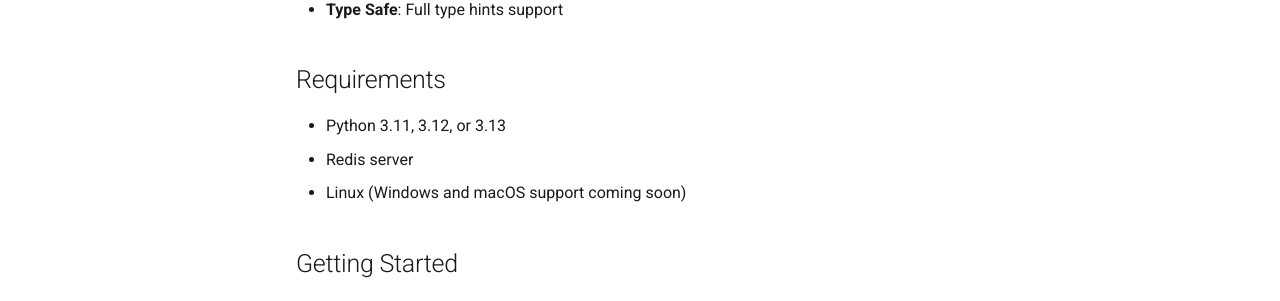
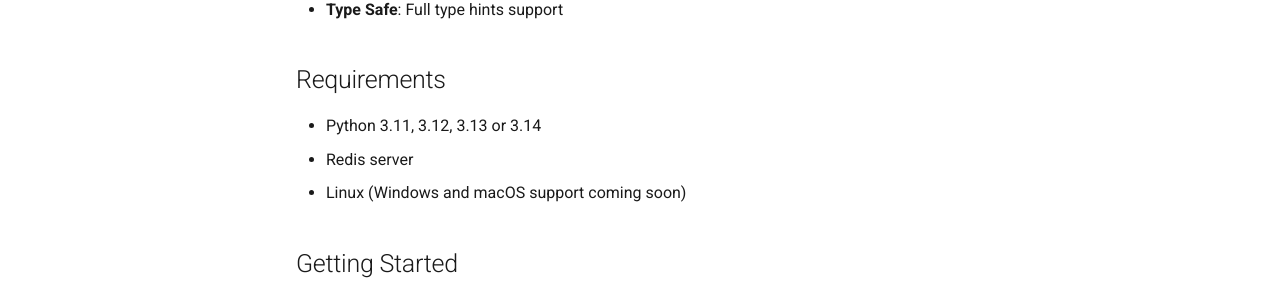
Before and after one commit to CCXLV/fluxqueue, an MkDocs documentation site: the page built from docs/index.md, in a window 1280 px wide and 900 px high, scrolled down 766 px. Shown: the part 391-692 px from the top of the window. Built offline with MkDocs 1.6.1 and Material for MkDocs 9.7.7, drawn with Linux system fonts in a browser that asks for light colours; comment, search, counter and statistics services are not loaded.

Commit message:
Update python versions in docs (#73)

```diff
--- a/docs/index.md
+++ b/docs/index.md
@@ -32,7 +32,7 @@ FluxQueue is a task queue for Python that gets out of your way. The Rust core ma
 
 ## Requirements
 
-- Python 3.11, 3.12, or 3.13
+- Python 3.11, 3.12, 3.13 or 3.14
 - Redis server
 - Linux (Windows and macOS support coming soon)
 
```
